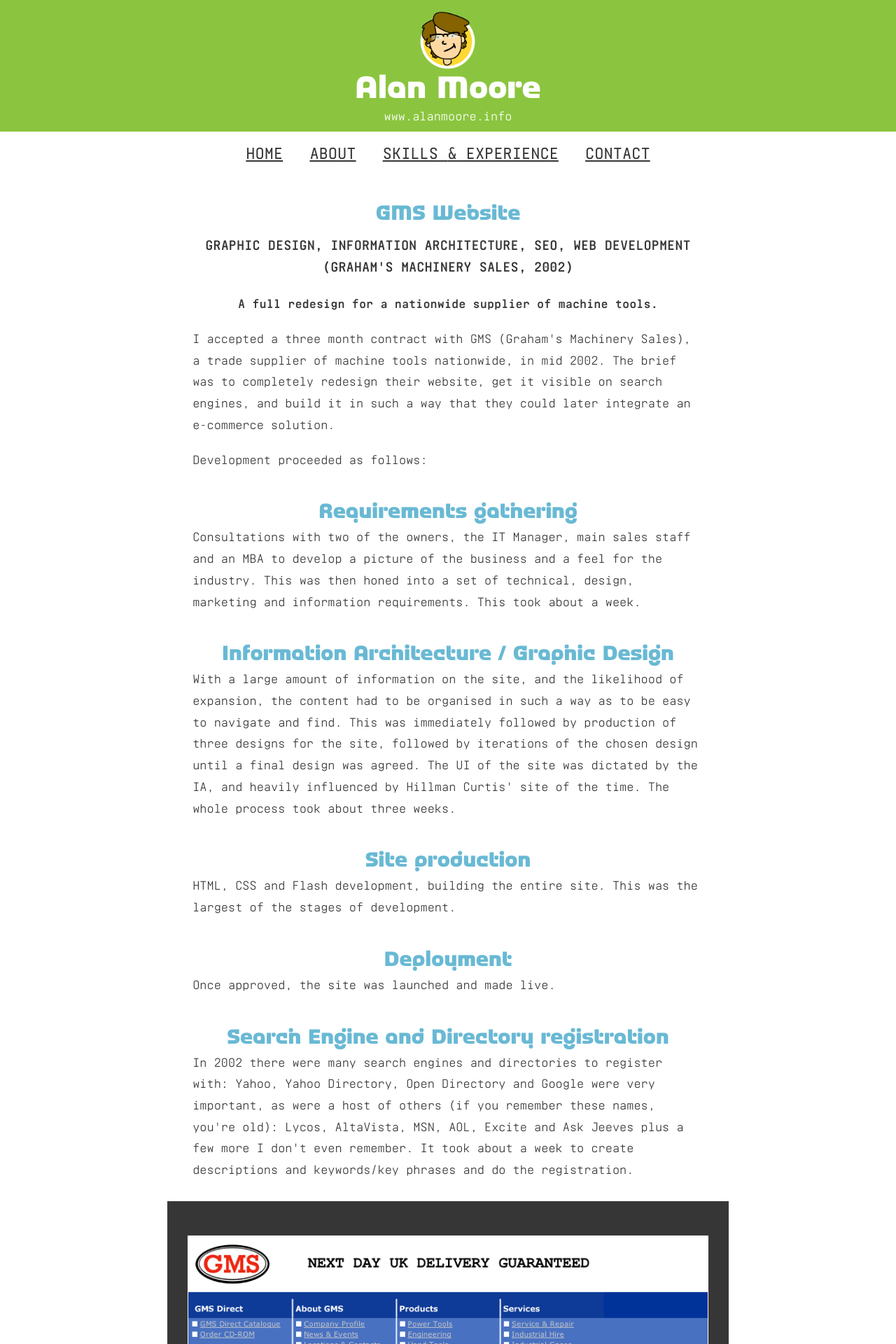
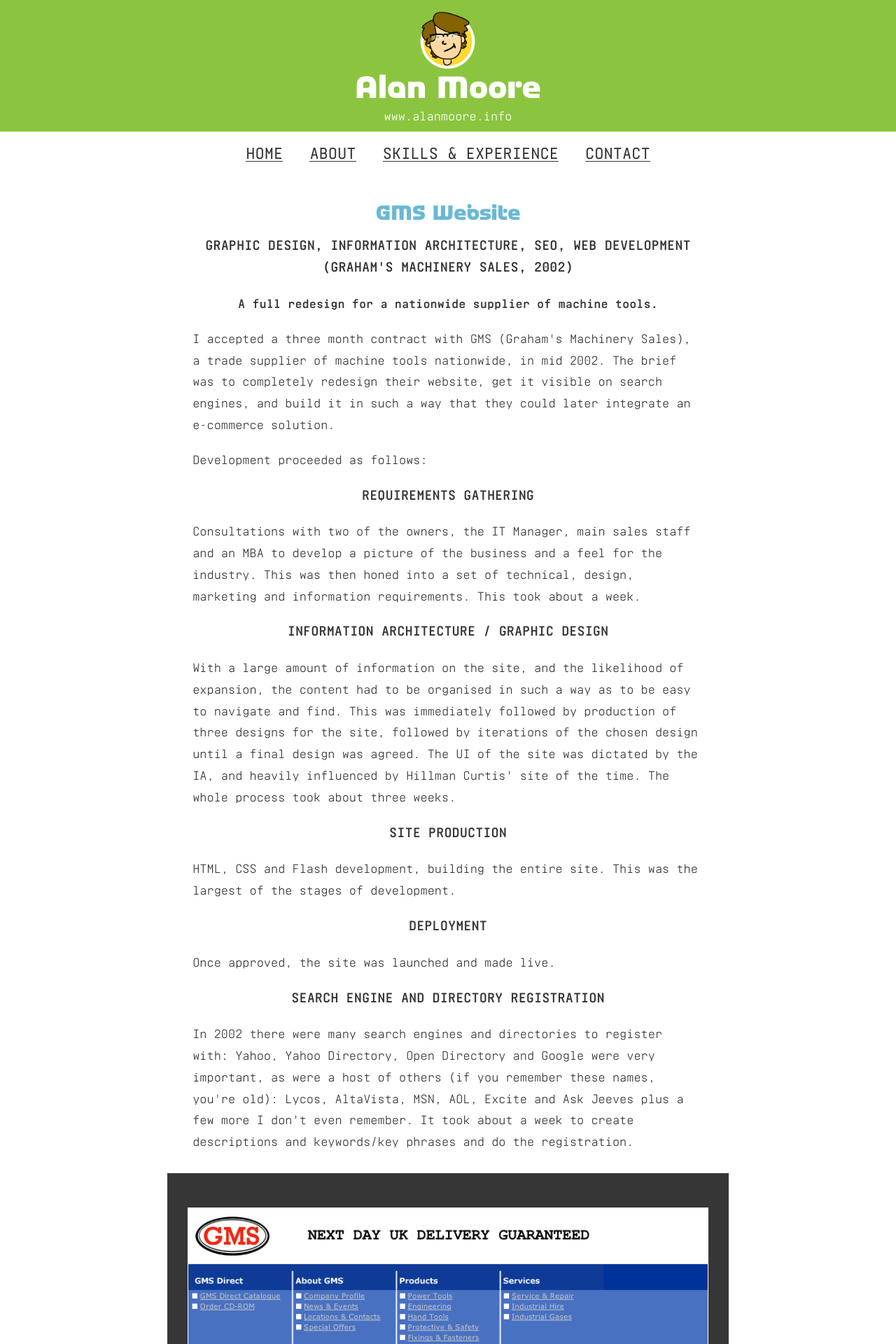
Before and after one commit to alanmoore/alanmoore.github.io, a Jekyll site: the page built from _posts/work/2002-05-01-grahams-machinery-sales.html, in a window 1280 px wide. Shown: the top 1920 px of the page at 70% size. Built offline with Jekyll 4.4.1, drawn with Linux system fonts in a browser that asks for light colours; nearby versions of some CDN libraries.

Commit message:
typographical fixes

```diff
--- a/_posts/words/2014-03-27-a-front-end-philosophy.html
+++ b/_posts/words/2014-03-27-a-front-end-philosophy.html
@@ -19,7 +19,6 @@
     being shot by someone from Downton Abbey or Sesame Street. I do, however, have my original notes
     to hand, and I thought I might share them with the world, once they've been sanitised.</p>
 <!--more-->
-<h3 class="title">A development philosophy </h3>
 <h4 class="subtitle">LESS</h4>
 <p>Create a separate .less file for each major section the the site. Currently, there is a
     static/station/less/homepage.less file, which compiles into static/station/css/homepage.css.
--- a/_posts/work/2002-05-01-grahams-machinery-sales.html
+++ b/_posts/work/2002-05-01-grahams-machinery-sales.html
@@ -19,23 +19,23 @@
 	it visible on search engines, and build it in such a way that they could later integrate an
 	e-commerce solution. </p>
 <p>Development proceeded as follows:</p>
-<h3 class="title">Requirements gathering </h3>
+<h3 class="subtitle">Requirements gathering </h3>
 <p>Consultations with two of the owners, the IT Manager, main sales staff and an MBA to develop a
 	picture of the business and a feel for the industry. This was then honed into a set of
 	technical, design, marketing and information requirements. This took about a week.</p>
-<h3 class="title">Information Architecture / Graphic Design </h3>
+<h3 class="subtitle">Information Architecture / Graphic Design </h3>
 <p>With a large amount of information on the site, and the likelihood of expansion, the content
 	had to be organised in such a way as to be easy to navigate and find. This was immediately
 	followed by production of three designs for the site, followed by iterations of the chosen
 	design until a final design was agreed. The UI of the site was dictated by the IA, and heavily
 	influenced by Hillman Curtis&#39; site of the time. The whole process took about three
 	weeks.</p>
-<h3 class="title">Site production </h3>
+<h3 class="subtitle">Site production </h3>
 <p>HTML, CSS and Flash development, building the entire site. This was the largest of the stages of
 	development.</p>
-<h3 class="title">Deployment </h3>
+<h3 class="subtitle">Deployment </h3>
 <p>Once approved, the site was launched and made live.</p>
-<h3 class="title">Search Engine and Directory registration </h3>
+<h3 class="subtitle">Search Engine and Directory registration </h3>
 <p>In 2002 there were many search engines and directories to register with: Yahoo, Yahoo Directory,
 	Open Directory and Google were very important, as were a host of others (if you remember these
 	names, you&#39;re old): Lycos, AltaVista, MSN, AOL, Excite and Ask Jeeves plus a few more I
--- a/_sass/alanmoore.scss
+++ b/_sass/alanmoore.scss
@@ -306,10 +306,12 @@
     color: $dark-grey;
     font-family: 'Realtime-SemiBold', Consolas, Monaco, 'Andale Mono', monospace;
     font-weight: normal;
-    //text-decoration: none;
+    text-decoration: none;
+    border-bottom: 1px solid $dark-grey;
     &:hover {
         background: transparent;
         color: $green;
+        border-bottom: $green;
     }
 }
 
```
Also changed, not shown: _posts/words/2015-03-07-back-to-the-essence.html (+4 -4 lines), css/alanmoore.css, 1 other file.
